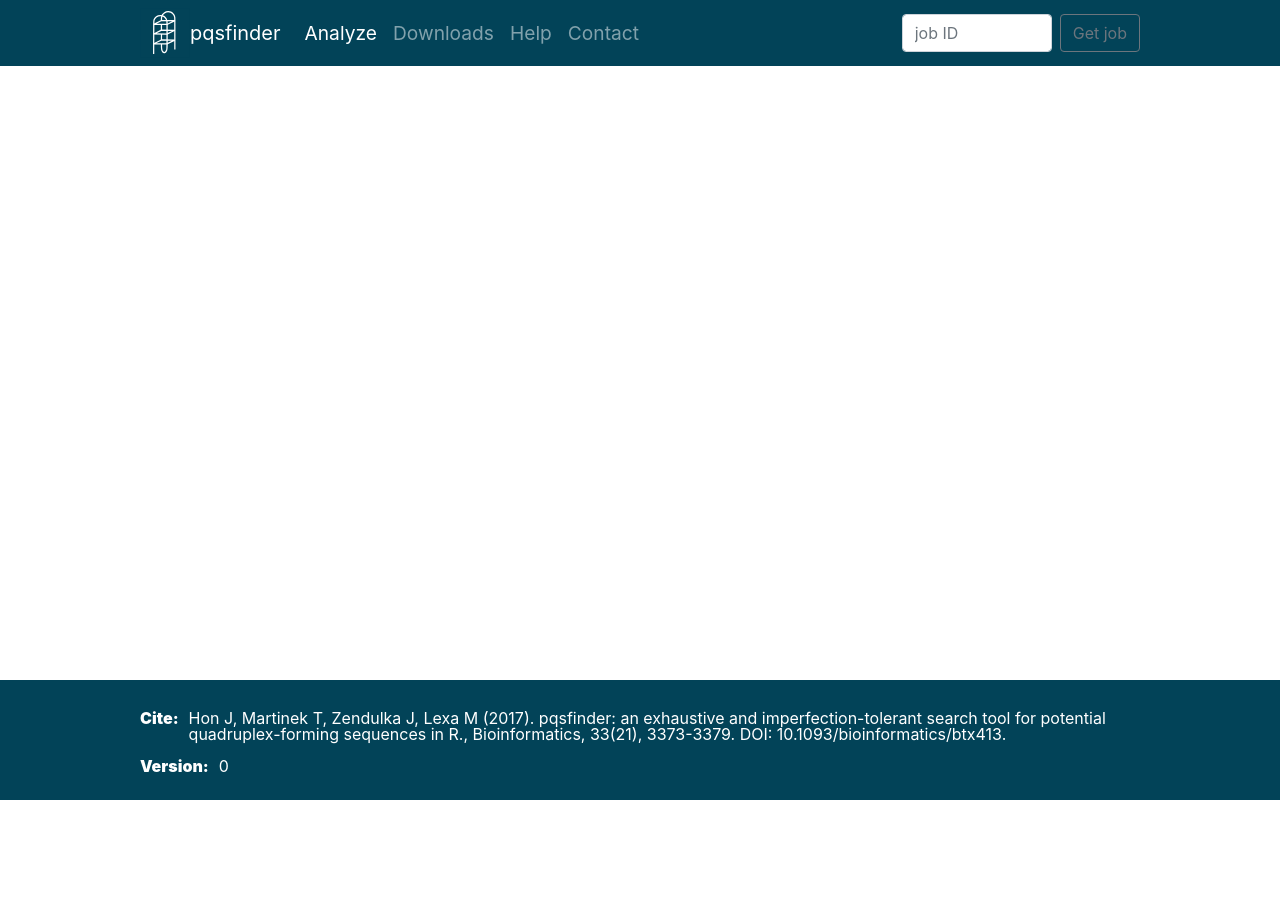
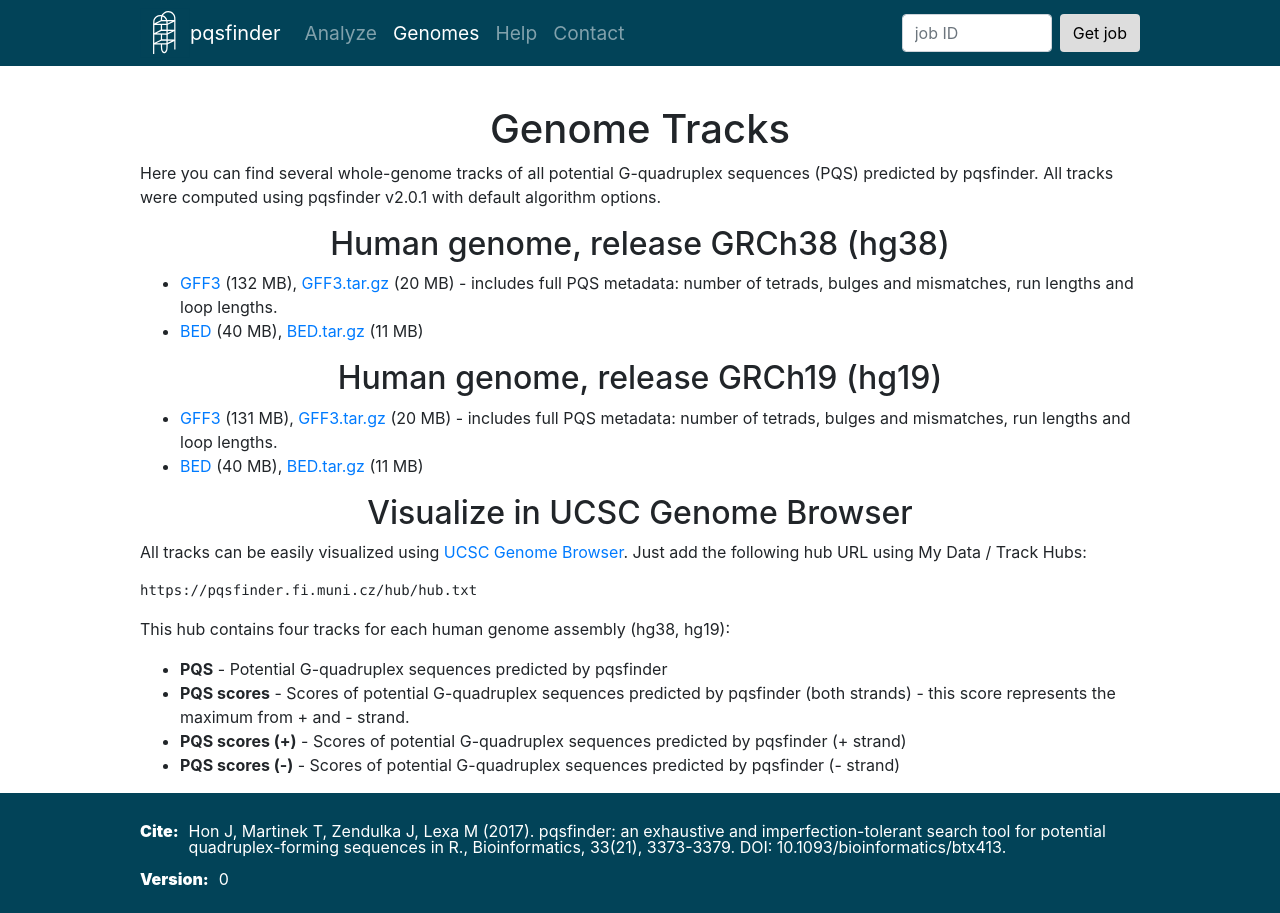
Before and after one commit to dominicenka/pqsfinder-frontend, a React (Create React App) app: page /genomes in a window 1280 px wide. Before the commit the page ends 800 px from the top, so only its background shows below. Built offline with nearby package versions, Linux system fonts and the light colour scheme; no server answers; what flux would draw is missing.

Commit message:
genome tracks

```diff
--- a/src/App.css
+++ b/src/App.css
@@ -173,7 +173,7 @@ footer {
 }
 
 .error-wrapper .small {
-    font-size: 30px;
+    font-size: 25px;
 }
 
 /*  table results  */
@@ -224,3 +224,12 @@ footer {
 .orange {
     background-color: rgba(255, 181, 43, 0.801);
 }
+
+.btn.getJob-btn:hover {
+    background-color: #bbbbbb;
+}
+
+.btn.getJob-btn {
+    color: rgb(0, 0, 0);
+    background-color: rgb(221, 221, 221);
+}
--- a/src/App.js
+++ b/src/App.js
@@ -88,7 +88,7 @@ class App extends Component {
         <Router history={history}>
 			<Switch>
 				<Route exact path="/" render={(props) => <Analyze {...props} error={this.state.error} />}/>
-				<Route exact path="/examples" component={Examples}/>
+				<Route exact path="/genomes" component={Examples}/>
 				<Route exact path="/help" component={Help}/>
 				<Route exact path="/contact" component={Contact}/>
 				<Route path="/results" component={ResultsTable} />
--- a/src/components/NavMenu.js
+++ b/src/components/NavMenu.js
@@ -67,8 +67,8 @@ class NavMenu extends Component {
 							</button>
 							<div className="collapse navbar-collapse" id="navbarNav">
 								<div className="navbar-nav">
-									<NavLink className="nav-item nav-link" to="/">Analyze</NavLink>
-									<NavLink className="nav-item nav-link" to="/downloads">Downloads</NavLink>
+									<NavLink exact className="nav-item nav-link" to="/">Analyze</NavLink>
+									<NavLink className="nav-item nav-link" to="/genomes">Genomes</NavLink>
 									<NavLink className="nav-item nav-link" to="/help" >Help</NavLink>
 									<NavLink className="nav-item nav-link" to="/contact" >Contact</NavLink>
 								</div>
@@ -76,7 +76,7 @@ class NavMenu extends Component {
 							<form className="form">
 								<input className={`form-control mr-sm-2 search-inp ${this.state.idInput}`} type="search" placeholder="job ID" aria-label="Search"
 										onChange={(e) => {this.setState({idInput: ''}); FindJobActions.changeJobId(e.target.value)}} value={this.state.jobId}/>
-								<button className="btn btn-outline-secondary my-2 my-sm-0" onClick={(e) => {e.preventDefault(); this.getJob();}}>Get job</button>
+								<button className="btn getJob-btn my-2 my-sm-0" onClick={(e) => {e.preventDefault(); this.getJob();}}>Get job</button>
 							</form>
 					</nav>
 					{/* <div className="error" style={{"height": this.props.error ? "30px" : "0px"}}>
--- /dev/null
+++ b/src/pages/Examples.css
@@ -0,0 +1,5 @@
+.examples-wrapper {
+    max-width: 1000px;
+    margin: auto;
+    padding-top: 100px;
+}
--- a/src/pages/Examples.js
+++ b/src/pages/Examples.js
@@ -1,10 +1,44 @@
 import React, { Component } from 'react';
 import '../App.css';
+import './Examples.css';
 
 class Examples extends Component {
     render(){
-        return <div>
-            EXAMPLES
+        return <div className="examples-wrapper">
+                <h1>Genome Tracks</h1>
+
+                    <p>Here you can find several whole-genome tracks of all potential G-quadruplex sequences (PQS) predicted by pqsfinder. All tracks were computed using pqsfinder v2.0.1 with default algorithm options.</p>
+
+                    <h2>Human genome, release GRCh38 (hg38)</h2>
+
+                <ul>
+                    <li><a href="hub/hg38/pqsfinder_hg38.gff">GFF3</a> (132 MB), <a href="hub/hg38/pqsfinder_hg38_gff.tar.gz">GFF3.tar.gz</a> (20 MB) - includes full PQS metadata: number of tetrads, bulges and mismatches, run lengths and loop lengths. </li>
+                    <li><a href="hub/hg38/pqsfinder_hg38.bed">BED</a> (40 MB), <a href="hub/hg38/pqsfinder_hg38_bed.tar.gz">BED.tar.gz</a> (11 MB) </li>
+                </ul>
+
+                <h2>Human genome, release GRCh19 (hg19)</h2>
+
+                <ul>
+                    <li><a href="hub/hg19/pqsfinder_hg19.gff">GFF3</a> (131 MB), <a href="hub/hg19/pqsfinder_hg19_gff.tar.gz">GFF3.tar.gz</a> (20 MB) - includes full PQS metadata: number of tetrads, bulges and mismatches, run lengths and loop lengths. </li>
+                    <li><a href="hub/hg19/pqsfinder_hg19.bed">BED</a> (40 MB), <a href="hub/hg19/pqsfinder_hg19_bed.tar.gz">BED.tar.gz</a> (11 MB) </li>
+                </ul>
+
+                <h2>Visualize in UCSC Genome Browser</h2>
+
+                <p>All tracks can be easily visualized using <a href="https://genome.ucsc.edu/">UCSC Genome Browser</a>. Just add the following hub URL using My Data / Track Hubs:</p>
+
+                <pre>
+                     https://pqsfinder.fi.muni.cz/hub/hub.txt
+                </pre>
+
+                <p>This hub contains four tracks for each human genome assembly (hg38, hg19):</p>
+
+                <ul>
+                    <li><strong>PQS</strong> - Potential G-quadruplex sequences predicted by pqsfinder </li>
+                    <li><strong>PQS scores</strong> - Scores of potential G-quadruplex sequences predicted by pqsfinder (both strands) - this score represents the maximum from + and - strand. </li>
+                    <li><strong>PQS scores (+)</strong> - Scores of potential G-quadruplex sequences predicted by pqsfinder (+ strand) </li>
+                    <li><strong>PQS scores (-)</strong> - Scores of potential G-quadruplex sequences predicted by pqsfinder (- strand) </li>
+                </ul>
         </div>
     }
 }
--- a/src/pages/ResultsTable.js
+++ b/src/pages/ResultsTable.js
@@ -66,7 +66,6 @@ class ResultsTable extends Component {
     renderTables(results,activeStrands) {
         let tables = [];
         let idx = 0;
-        //console.log(this.state.results);
         for (let[key, value] of Object.entries(results)) {
             if(key === 'id') continue;
             // let data = this.formatQuadruplexes(results[key].data);
```
Also changed, not shown: 1 other file (tests, documents, lock files or other folders).
